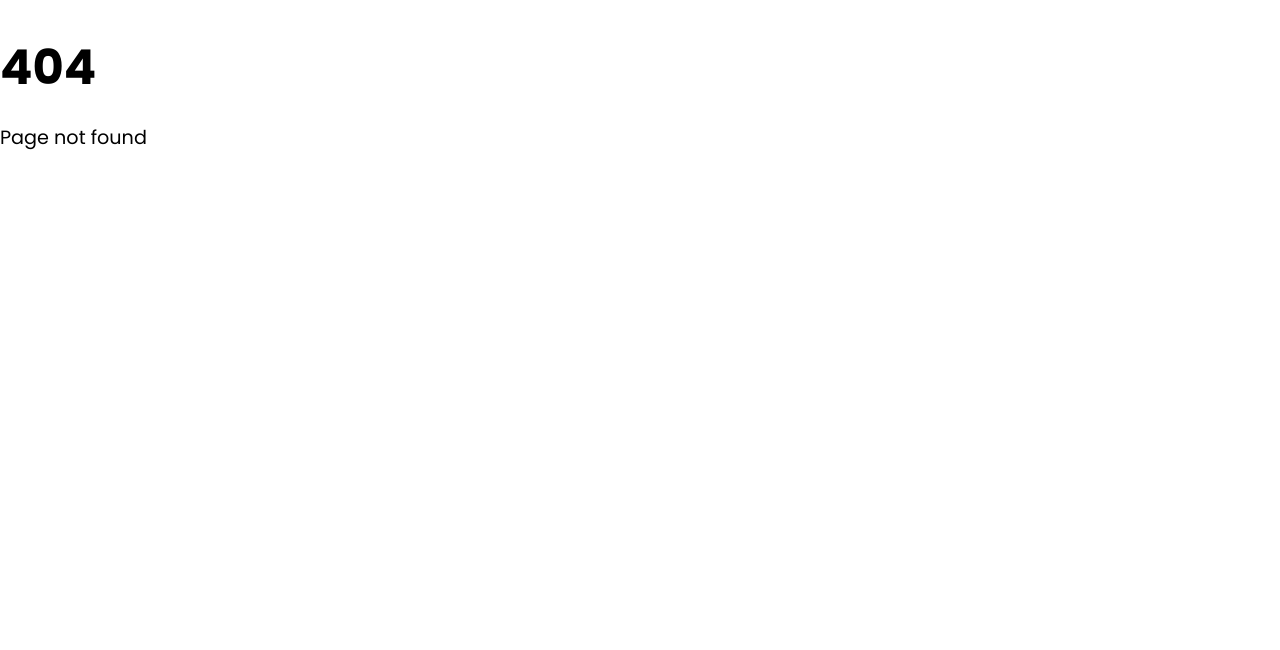
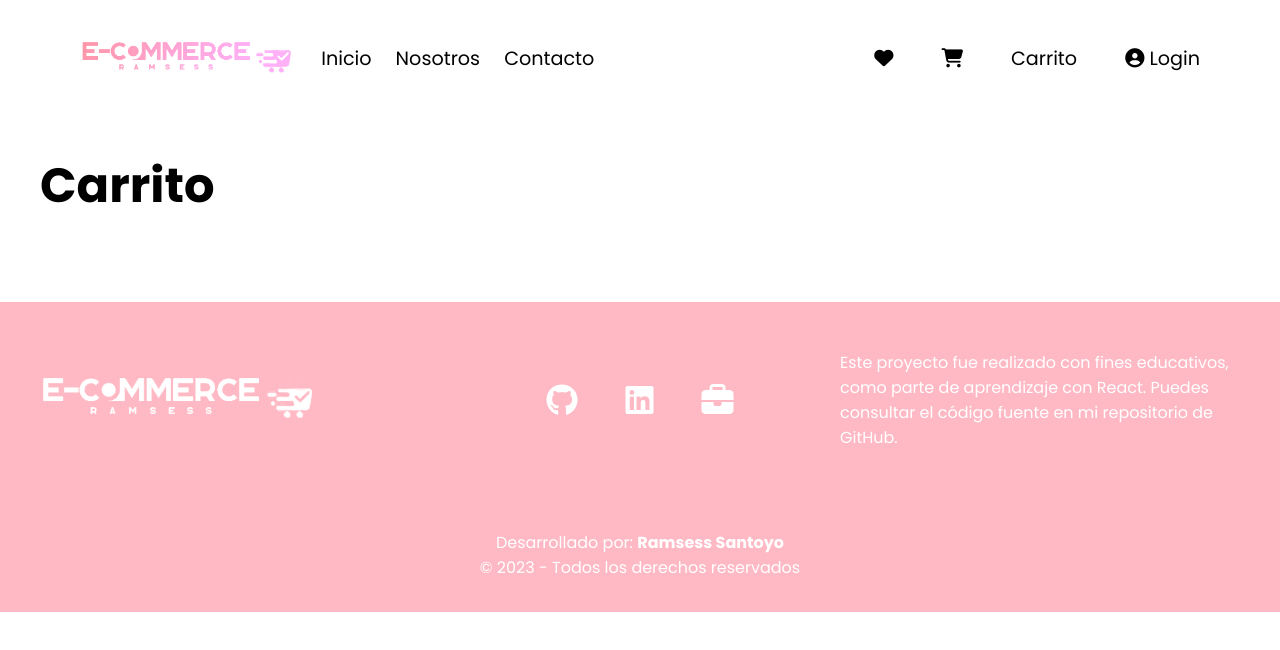
Before and after one commit to RamSantoyo/Fake-Store, a React (Vite) app: page /carrito in a window 1280 px wide. Before the commit this address had no page. Shown: the top 650 px of the page. Built offline with nearby package versions, Linux system fonts and the light colour scheme.

Commit message:
agregando footer y funcionalidad a carrito

```diff
--- /dev/null
+++ b/src/Components/Acciones.jsx
@@ -0,0 +1,59 @@
+import styled from 'styled-components'
+import { useDispatch } from 'react-redux';
+import { addCar } from '../Store/Car.jsx';
+import { Link } from 'react-router-dom';
+//obtener el bnombre del producto, el precio y la imagen del producto por parametro
+
+const Btnlike = styled.button`
+    transition: all .3s ease;
+    cursor: pointer;
+    background-color: #fff;
+    border: none;
+    border-radius: 0.5rem;
+    font-size: 1.4rem;
+    &:hover{
+        transition: all .3s ease;
+        scale: 1.2;
+    }
+`;
+
+const BtnAgregar = styled.button`
+    background-color: #000;
+    border: none;
+    border-radius: 0.5rem;
+    padding: 0.5rem 1rem;
+    font-size: 1rem;
+    color: #fff;
+    cursor: pointer;
+    transition: all .3s ease;
+    &:hover{
+        transition: all .3s ease;
+        background-color: #333;
+        scale: 1.1;
+    }
+`;
+
+const ContentBtn = styled.div`
+    display: flex;
+    align-items: center;
+    gap: 2rem;
+`;
+
+
+const Acciones = ({ id, imagen, nombre, categoria, precio }) => {
+
+    const dispatch = useDispatch();
+
+    return (
+        <ContentBtn>
+            <Btnlike>
+                <i className="fa-solid fa-heart"></i>
+            </Btnlike>
+            <BtnAgregar onClick={() => dispatch(addCar({ id, imagen, nombre, categoria, precio, cantidad: 1 }))}>
+                <i className="fa-solid fa-cart-plus"></i> Agregar al carrito
+            </BtnAgregar>
+        </ContentBtn>
+    );
+};
+
+export default Acciones;
--- /dev/null
+++ b/src/Components/Footer.jsx
@@ -0,0 +1,77 @@
+import React from "react";
+import styled from "styled-components";
+import Logotipo from "../assets/logo.png"
+
+const FooterStyle = styled.div`
+    background-color: var(--primary);
+    margin-top: 5rem;
+    color: #fff;
+    padding: 2rem 0;
+`;
+
+const Imagen = styled.img`
+    filter: brightness(300%);
+    width: 70%;
+`;
+
+const Redes = styled.div`
+    display: flex;
+    justify-content: center;
+    align-items: center;
+    gap: 3rem;
+    i{
+        font-size: 2rem;
+    }
+`;
+
+const Info = styled.div`
+    p{
+        font-size: 1rem;
+    }
+`;
+
+const ContainFooter = styled.div`
+    display: grid;
+    grid-template-columns: repeat(3, 1fr);
+    align-items: center;
+`;
+
+const Derechos = styled.div`
+    display: flex;
+    justify-content: center;
+    align-items: center;
+    flex-direction: column;
+    margin-top: 4rem;
+    p{
+        font-size: 1rem;
+        margin: 0;
+    }
+`;
+
+const Footer = () => {
+    return (
+        <FooterStyle>
+            <div className="container">
+                <ContainFooter>
+                    <Imagen src={Logotipo} alt="Logo"/>
+                    <Redes>
+                        <i className="fa-brands fa-github"></i>
+                        <i className="fa-brands fa-linkedin"></i>
+                        <i className="fa-solid fa-briefcase"></i>
+                    </Redes>
+                    <Info>
+                        <p>
+                            Este proyecto fue realizado con fines educativos, como parte de aprendizaje con React.  Puedes consultar el código fuente en mi repositorio de GitHub.
+                        </p>
+                    </Info>
+                </ContainFooter>
+                <Derechos>
+                    <p>Desarrollado por: <strong>Ramsess Santoyo</strong></p>
+                    <p>© 2023 - Todos los derechos reservados</p>
+                </Derechos>
+            </div>
+        </FooterStyle >
+    );
+};
+
+export default Footer;
--- a/src/Components/Nav.jsx
+++ b/src/Components/Nav.jsx
@@ -47,6 +47,7 @@ const Nav = () => {
                 <Contenido>
                     <i className="fa-solid fa-heart"></i>
                     <i className="fa-solid fa-cart-shopping"></i>
+                    <Link to="/carrito">Carrito</Link>
                     <a><i className="fa-solid fa-circle-user"></i> Login</a>
                 </Contenido>
         </Navegation>
--- a/src/Components/Productos.jsx
+++ b/src/Components/Productos.jsx
@@ -42,6 +42,7 @@ const Stars = styled.div`
     gap: .5rem;
     p{
         font-weight: var(--grande);
+        font-size: 1.2rem;
     }
 `;
 
--- a/src/Content/App.jsx
+++ b/src/Content/App.jsx
@@ -2,7 +2,7 @@ import "../index.css"
 import styled from 'styled-components';
 import { Link, Outlet } from "react-router-dom";
 import Nav from "../Components/Nav";
-
+import Footer from "../Components/Footer";
 
 const App = () => {
     return (
@@ -11,6 +11,7 @@ const App = () => {
         <div className="container">
             <Outlet/>
         </div>
+        <Footer/>
         </>
     );
 }
--- /dev/null
+++ b/src/Store/Car.jsx
@@ -0,0 +1,21 @@
+import { createSlice } from '@reduxjs/toolkit'
+
+export const Car = createSlice({
+  name: 'Car',
+  initialState: {
+    value: [],
+  },
+  reducers: {
+    addCar: (state, action) => {
+      state.value.some(item => item.id === action.payload.id) ? state.value.map(item => item.id === action.payload.id ? item.cantidad++ : item) : state.value.push(action.payload)
+    },
+    removeCar: (state, action) => {
+        state.value = state.value.filter(item => item !== action.payload)
+    },
+  },
+})
+
+// Action creators are generated for each case reducer function
+export const { addCar, removeCar } = Car.actions
+
+export default Car.reducer
--- a/src/Store/store.js
+++ b/src/Store/store.js
@@ -1,10 +1,12 @@
 import { configureStore } from '@reduxjs/toolkit'
 import Favoritos from './Favoritos'
 import Category from './Category'
+import Car from './Car'
 
 export default configureStore({
   reducer: {
     Favoritos: Favoritos,
     Category: Category,
+    Car: Car,
   },
 })
--- /dev/null
+++ b/src/Views/Carrito.jsx
@@ -0,0 +1,25 @@
+import React from 'react';
+import { useSelector, useDispatch } from 'react-redux';
+
+const Carrito = () => {
+
+    const products = useSelector(state => state.Car.value);
+    return (
+        <div>
+            <h1>Carrito</h1>
+            {
+                products.map((item, index) => (
+                    <div key={index}>
+                        <h2>{item.nombre}</h2>
+                        <p>{item.categoria}</p>
+                        <img src={item.imagen} alt={item.nombre} />
+                        <p>{item.precio}</p>
+                        <p>{item.cantidad}</p>
+                    </div>
+                ))
+            }
+        </div>
+    );
+}
+
+export default Carrito;
--- a/src/Views/Producto.jsx
+++ b/src/Views/Producto.jsx
@@ -1,26 +1,68 @@
 //leer parametro de la url
 import React from 'react'
-import { useParams } from 'react-router-dom'
+import Star from '../Components/Star'
+import Acciones from '../Components/Acciones';
 import { useLoaderData } from "react-router-dom";
+import styled from 'styled-components'
+
+const Contenedor = styled.div`
+    display: grid;
+    grid-template-columns: 1fr 1fr;
+    align-items: center;
+    padding: 2rem;
+`;
+
+const Cntdesc = styled.div`
+    padding: 2rem;
+    h2{
+        font-size: 1.5rem;
+    }
+`;
+
+const Cntimg = styled.div`
+    object-fit: cover;
+    padding: 7rem;
+    border-radius: 0.5rem;
+`;
+
+const P = styled.p`
+    font-size: 1.2rem;
+`;
+
+const Description = styled.p`
+    font-size: .9rem;
+`;
+
+const CntAcciones = styled.div`
+    display: flex;
+    align-items: center;
+    gap: 2rem;
+`;
 
 const Producto = () => {
 
     const { data } = useLoaderData();
-    const { id } = useParams();
-
-    console.log(data)
 
     return (
         <div>
            {
                 data ? (
-                    <React.Fragment>
-                        <h2>{data.title}</h2>
-                        <img src={data.image} alt={data.title} />
-                        <p>{data.description}</p>
-                        <p><strong>Categoria: </strong>{data.category}</p>
-                        <p><strong>Precio: </strong>${data.price}</p>
-                    </React.Fragment>
+                    <Contenedor>
+                        <Cntimg>
+                            <img src={data.image} alt={data.title} />
+                        </Cntimg>
+                        <Cntdesc>
+                            <h2>{data.title}</h2>
+                            <Description>{data.description}</Description>
+                            <P><strong>Categoria: </strong>{data.category}</P>
+                            <P><strong>Precio: </strong>${data.price}</P>
+                            <CntAcciones >
+                                <Star/>
+                                <Acciones id={data.id} imagen={data.image} nombre={data.title}
+                                categoria={data.category} precio={data.price}/>
+                            </CntAcciones>
+                        </Cntdesc>
+                    </Contenedor>
                 ) : null
            }
         </div>
```
Also changed, not shown: src/Routes/index.jsx (+4 -4 lines).
